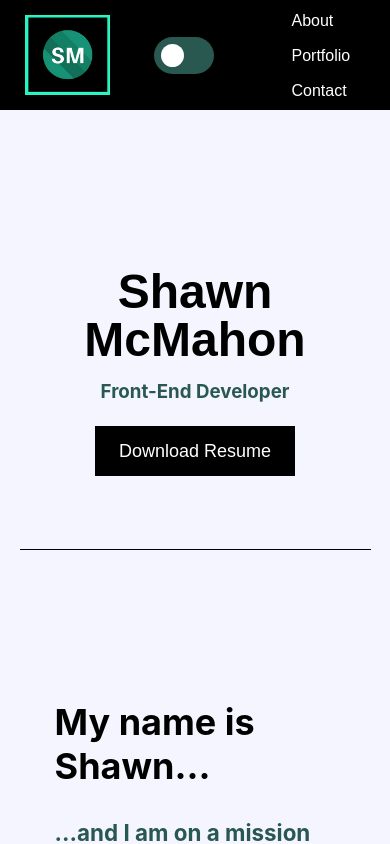
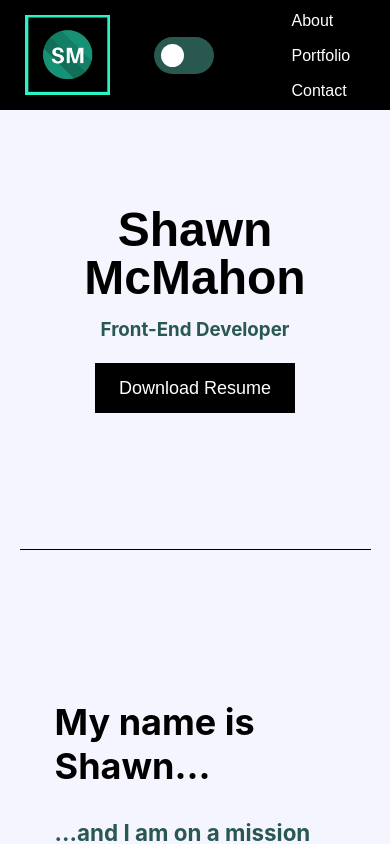
Before and after one commit to shawnmcmahon/portfolio, a React (Create React App) app: page / in a window 390 px wide. Shown: the top 844 px of the page. Built offline with nearby package versions, Linux system fonts and the light colour scheme.

Commit message:
Add bottom padding to the about scroll

```diff
--- a/src/styles/phone/Home-phone.scss
+++ b/src/styles/phone/Home-phone.scss
@@ -35,7 +35,7 @@
 
 
   .section-container{
-    padding: 150px 0 25px 0;
+    padding: 150px 0 150px 0;
   }
 
 }
```
